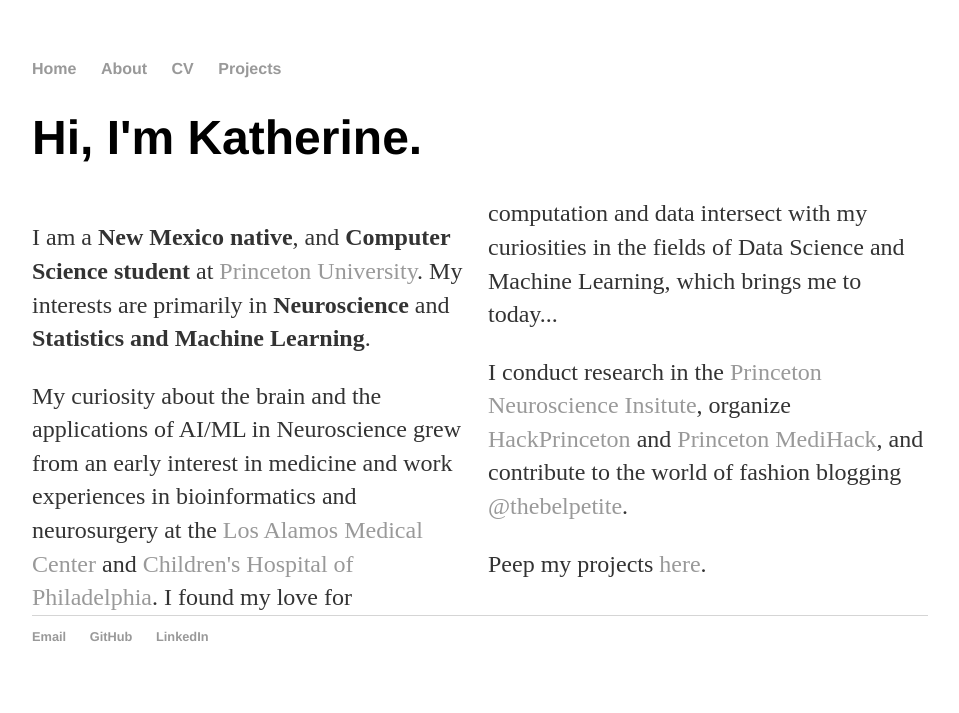
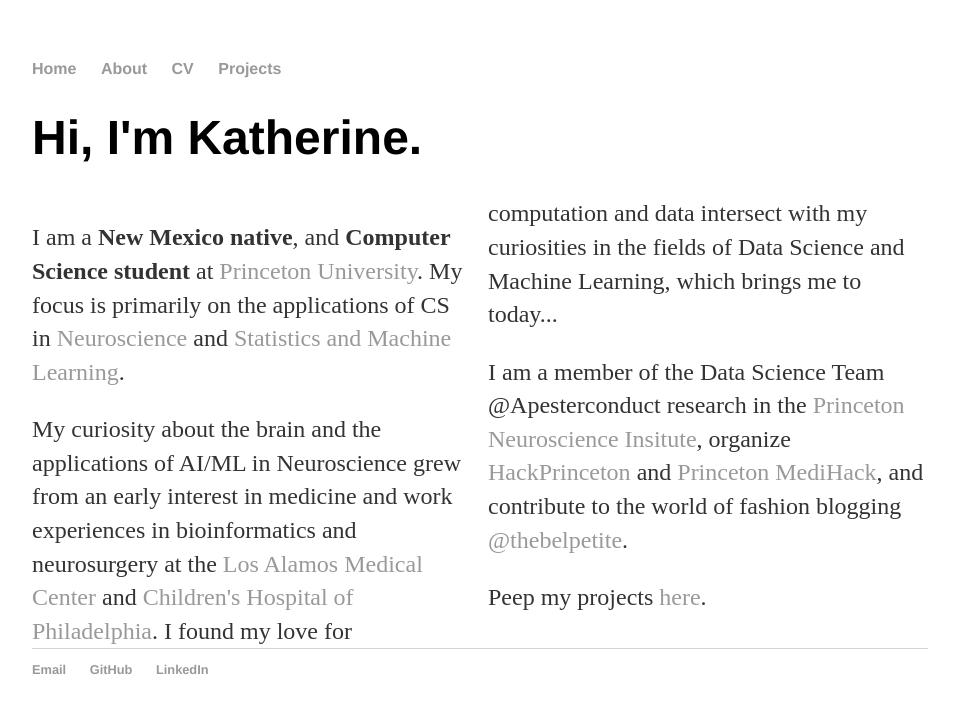
Before and after one commit to wangk5/wangk5.github.io, a Jekyll site: the page built from about.html, in a window 1280 px wide. Shown: the top 713 px of the page, without its empty margins (160-1119 px from the left). Built offline with Jekyll 4.4.1, drawn with Linux system fonts in a browser that asks for light colours.

Commit message:
Update about.html

```diff
--- a/about.html
+++ b/about.html
@@ -7,7 +7,8 @@
 	<div id="col">
 		<p>
 			I am a <b>New Mexico native</b>, and <b>Computer Science student</b> at <a href="https://www.princeton.edu">Princeton University</a>.
-			My interests are primarily in <b>Neuroscience</b> and <b>Statistics and Machine Learning</b>.
+			My focus is primarily on the applications of CS in <a href="https://pni.princeton.edu/education/undergraduate-certificate">Neuroscience</a>
+			and <a href="https://csml.princeton.edu/undergraduates/certificate-program">Statistics and Machine Learning</a>.
 		</p>
 		<p>
 			My curiosity about the brain and the applications of AI/ML in Neuroscience grew from an early interest in medicine
@@ -17,7 +18,7 @@
 			and Machine Learning, which brings me to today...
 		</p>
 		<p>
-			I conduct research in the <a href="http://pni.princeton.edu">Princeton Neuroscience Insitute</a>,
+			I am a member of the Data Science Team @Apesterconduct research in the <a href="http://pni.princeton.edu">Princeton Neuroscience Insitute</a>,
 			organize <a href="https://s18.hackprinceton.com">HackPrinceton</a> and
 			<a href="https://princetonmedihack.io">Princeton MediHack</a>,
 			and contribute to the world of fashion blogging <a href="https://belpetite.wordpress.com">@thebelpetite</a>.
```
